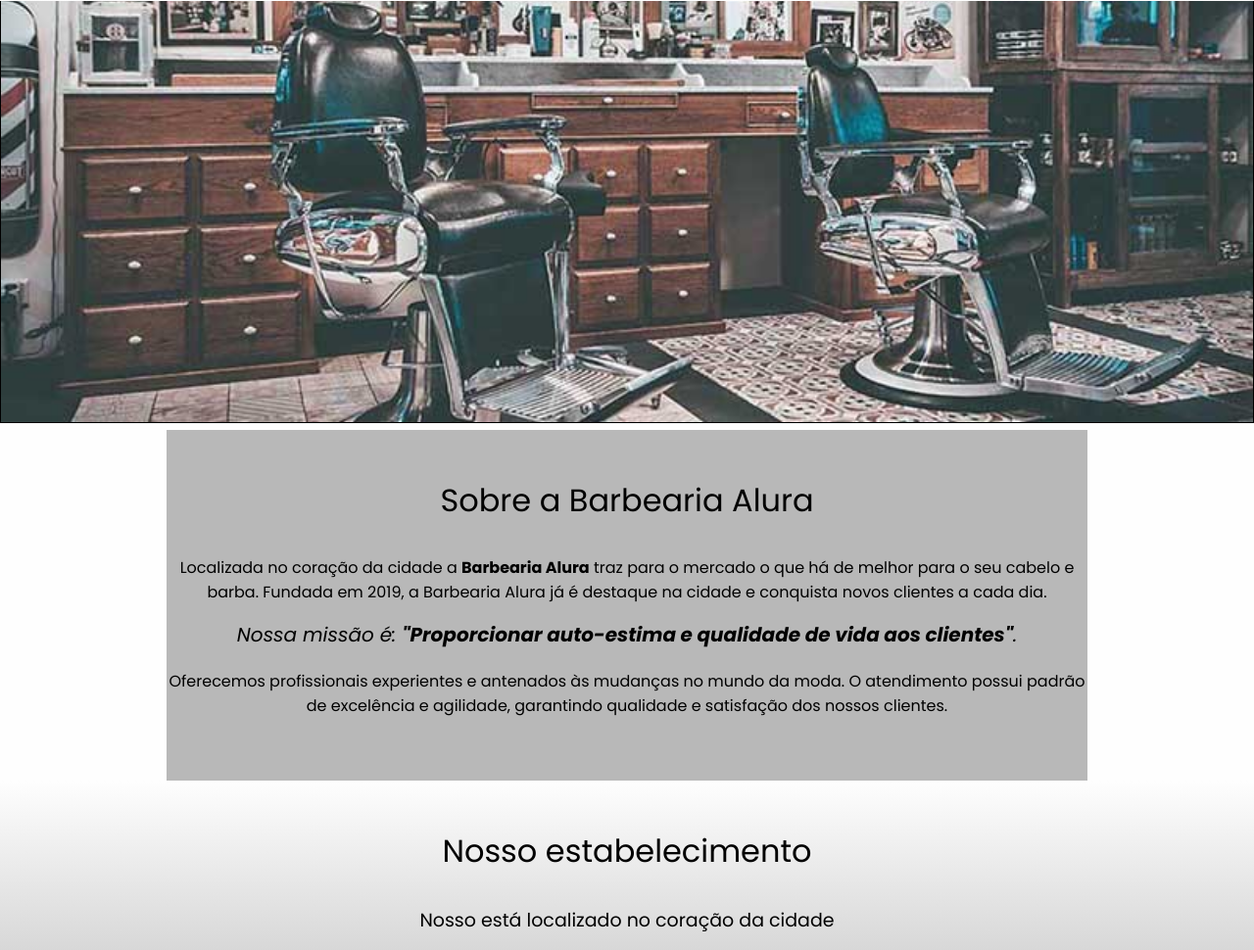
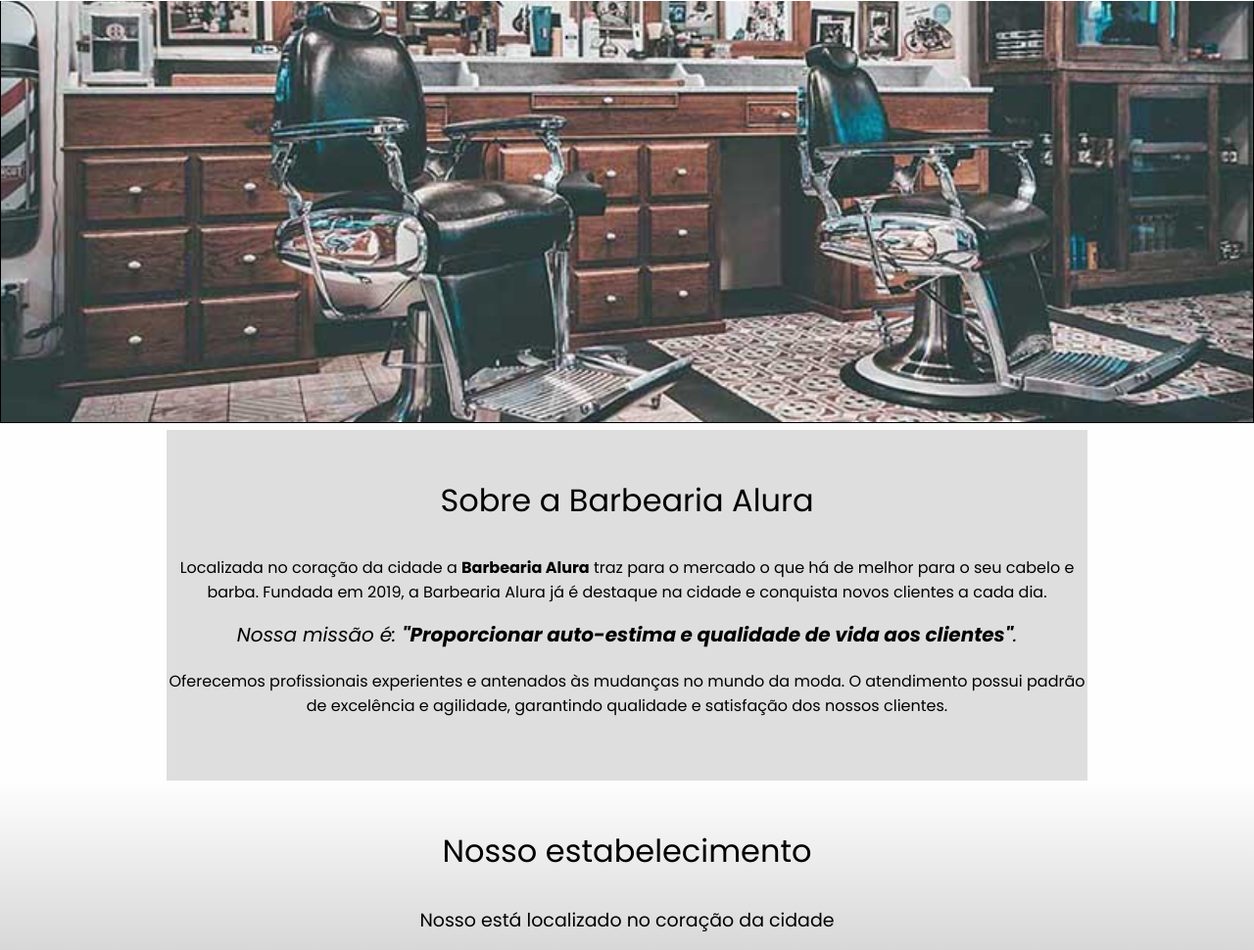
Before and after one commit to santiagritzky/site-barbearia-alura, a plain HTML site: page index.html in a window 1280 px wide. Shown: the part 349-1319 px from the top of the page at 98% size. Drawn offline with Linux system fonts and the light colour scheme; grey boxes are pictures that could not be loaded.

```diff
--- a/assets/css/barbearia.css
+++ b/assets/css/barbearia.css
@@ -10,7 +10,7 @@
 .sobre{
 	width: 940px;
     margin: 0 auto;
-	background-color: #88888896;
+	background-color: #88888846;
 	padding: 3em 0;
 }
 .titulo {
```
